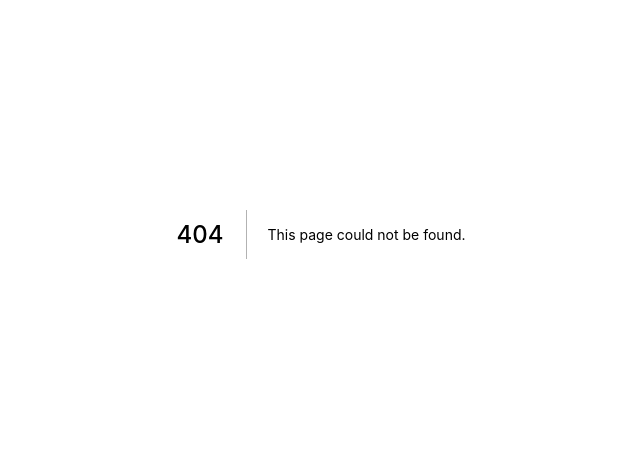
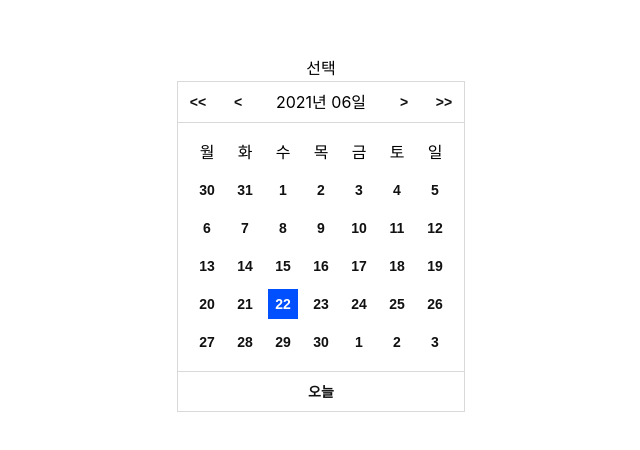
Before and after one commit to JeGwan/nextjs-boilerplate, a Next.js app: page /calendar in a window 1280 px wide. Before the commit this address had no page. Shown: the part 166-616 px from the top of the page, without its empty margins (319-959 px from the left). Built offline with nearby package versions, Linux system fonts and the light colour scheme.

Commit message:
feat: Calendar 생성 및 기본 동작 추가

```diff
--- a/components/atoms/Button.tsx
+++ b/components/atoms/Button.tsx
@@ -29,12 +29,17 @@ const Wrapper = styled.button`
     display: block;
     width: 100%;
   }
+  &.outlined {
+    background-color: white;
+    border: 1px solid ${styles.colors.grey1};
+  }
+  &.transparent {
+    background-color: transparent;
+  }
   &:hover {
-    color: ${styles.colors.grey1};
     background-color: ${styles.colors.grey8};
   }
   &:active {
-    color: ${styles.colors.grey1};
     background-color: ${styles.colors.grey7};
   }
   &.primary {
@@ -45,17 +50,6 @@ const Wrapper = styled.button`
     }
     &:active {
       background-color: ${styles.colors.darker};
-    }
-  }
-  &.outlined {
-    background-color: white;
-    color: ${styles.colors.grey1};
-    border: 1px solid ${styles.colors.grey1};
-    &:hover {
-      background-color: ${styles.colors.grey9};
-    }
-    &:active {
-      background-color: ${styles.colors.grey8};
     }
   }
   &:disabled {
@@ -71,7 +65,7 @@ const Wrapper = styled.button`
 `;
 
 interface ButtonAugmentedProps {
-  type?: "primary" | "default" | "outlined";
+  type?: "primary" | "default" | "outlined" | "transparent";
   htmlType?: "button" | "submit" | "reset";
   size?: "small" | "medium";
 }
--- /dev/null
+++ b/components/organisms/Calendar.tsx
@@ -0,0 +1,171 @@
+import React, { MouseEventHandler, useState } from "react";
+import styled from "styled-components";
+
+import Button, { ButtonProps } from "@app/components/atoms/Button";
+import dayjs from "dayjs";
+import styles from "@app/styles";
+
+const Wrapper = styled.div`
+  border: 1px solid ${styles.colors.grey8};
+  & > .header {
+    border-bottom: 1px solid ${styles.colors.grey8};
+    display: flex;
+    align-items: center;
+    & > .this-month {
+      flex: auto;
+      text-align: center;
+      line-height: 1;
+    }
+    & > button {
+      border-radius: 0;
+      padding: 0;
+      width: 40px;
+      min-height: 40px;
+    }
+  }
+  & > .dates {
+    width: 286px;
+    padding: 10px;
+    display: flex;
+    flex-flow: row wrap;
+    & > li {
+      &.day,
+      & > button {
+        &.today {
+          border: 1px solid ${styles.colors.primary};
+        }
+        margin: 4px;
+        border-radius: 0;
+        padding: 0;
+        display: flex;
+        align-items: center;
+        justify-content: center;
+        width: 30px;
+        min-height: 30px;
+      }
+    }
+  }
+  & > .today {
+    border-top: 1px solid ${styles.colors.grey8};
+    border-radius: 0;
+    padding: 0;
+    min-height: 40px;
+  }
+`;
+
+const DateList = ({
+  thisMonth,
+  today,
+  currentDate,
+  onChange,
+}: {
+  thisMonth: dayjs.Dayjs;
+  today: dayjs.Dayjs;
+  currentDate: dayjs.Dayjs;
+  onChange: (value: dayjs.Dayjs) => void;
+}) => {
+  const todayKey = today.format("YYYY-MM-DD");
+  const currentDateKey = currentDate.format("YYYY-MM-DD");
+
+  const startOfDate = thisMonth.subtract(thisMonth.day(), "d");
+  const lastOfMonth = thisMonth.endOf("M");
+  const lastOfDate = lastOfMonth.add(7 - lastOfMonth.day(), "d");
+
+  const list: JSX.Element[] = [];
+  const onDateClick: MouseEventHandler<HTMLButtonElement> = (e) => {
+    e.stopPropagation();
+    onChange(dayjs(e.currentTarget.getAttribute("data-format") as string));
+  };
+
+  let date = startOfDate;
+  while (date.diff(lastOfDate, "d") !== 0) {
+    let className = undefined,
+      type: ButtonProps["type"] = "transparent";
+    const formatted = date.format("YYYY-MM-DD");
+    if (formatted === todayKey) className = "today";
+    if (formatted === currentDateKey) type = "primary";
+    list.push(
+      <li key={formatted}>
+        <Button
+          type={type}
+          className={className}
+          data-format={formatted}
+          onClick={onDateClick}
+        >
+          {date.date()}
+        </Button>
+      </li>
+    );
+    date = date.add(1, "d");
+  }
+  return (
+    <ul className="dates">
+      <li className="day">월</li>
+      <li className="day">화</li>
+      <li className="day">수</li>
+      <li className="day">목</li>
+      <li className="day">금</li>
+      <li className="day">토</li>
+      <li className="day">일</li>
+      {list}
+    </ul>
+  );
+};
+
+const today = dayjs();
+interface CalendarProps {
+  value?: dayjs.Dayjs;
+  onChange?: (value: dayjs.Dayjs) => void;
+}
+const Calendar = ({
+  value: currentDate = today,
+  onChange: setCurrentDate = () => {},
+}: CalendarProps) => {
+  const [thisMonth, setThisMonth] = useState(currentDate.startOf("month"));
+  const prevMonth = () => {
+    setThisMonth(thisMonth.add(-1, "M"));
+  };
+  const nextMonth = () => {
+    setThisMonth(thisMonth.add(1, "M"));
+  };
+  const prevYear = () => {
+    setThisMonth(thisMonth.add(-1, "y"));
+  };
+  const nextYear = () => {
+    setThisMonth(thisMonth.add(1, "y"));
+  };
+  return (
+    <Wrapper>
+      <div className="header">
+        <Button type="transparent" onClick={prevYear}>
+          {"<<"}
+        </Button>
+        <Button type="transparent" onClick={prevMonth}>
+          {"<"}
+        </Button>
+        <span className="this-month">{thisMonth.format("YYYY년 MM일")}</span>
+        <Button type="transparent" onClick={nextMonth}>
+          {">"}
+        </Button>
+        <Button type="transparent" onClick={nextYear}>
+          {">>"}
+        </Button>
+      </div>
+      <DateList
+        thisMonth={thisMonth}
+        onChange={setCurrentDate}
+        currentDate={currentDate}
+        today={today}
+      />
+      <Button
+        type="transparent"
+        className="today full"
+        onClick={() => setCurrentDate(today)}
+      >
+        오늘
+      </Button>
+    </Wrapper>
+  );
+};
+
+export default Calendar;
--- /dev/null
+++ b/pages/calendar.tsx
@@ -0,0 +1,28 @@
+import styled from "styled-components";
+
+import Container from "@app/components/templates/Container";
+import Calendar from "@app/components/organisms/Calendar";
+import { useState } from "react";
+import dayjs from "dayjs";
+
+const Wrapper = styled.div`
+  min-height: 100vh;
+  display: flex;
+  flex-direction: column;
+  align-items: center;
+  justify-content: center;
+`;
+
+const Page = () => {
+  const [pickedDate, setPickedDate] = useState<dayjs.Dayjs>();
+  return (
+    <Container title="SSR">
+      <Wrapper>
+        <h1>{pickedDate?.format("YYYY-MM-DD")} 선택</h1>
+        <Calendar value={pickedDate} onChange={setPickedDate} />
+      </Wrapper>
+    </Container>
+  );
+};
+
+export default Page;
```
